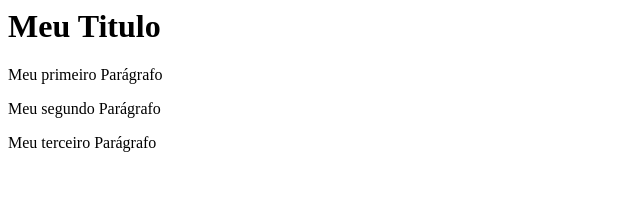
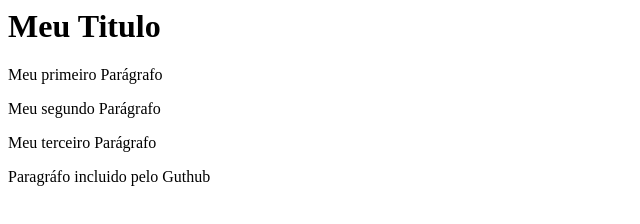
Before and after one commit to arianysant/meuprimeirosite, a plain HTML site: page index.html in a window 1280 px wide. Shown: the whole page, without its empty margins (0-640 px from the left). Drawn offline with Linux system fonts and the light colour scheme.

Commit message:
Update index.html

```diff
--- a/index.html
+++ b/index.html
@@ -7,5 +7,6 @@
         <p>Meu primeiro Parágrafo</p>
         <p>Meu segundo Parágrafo</p>
         <p>Meu terceiro Parágrafo</p>
+        <p>Paragráfo incluido pelo Guthub</p>
     </body>
 </html>
```
